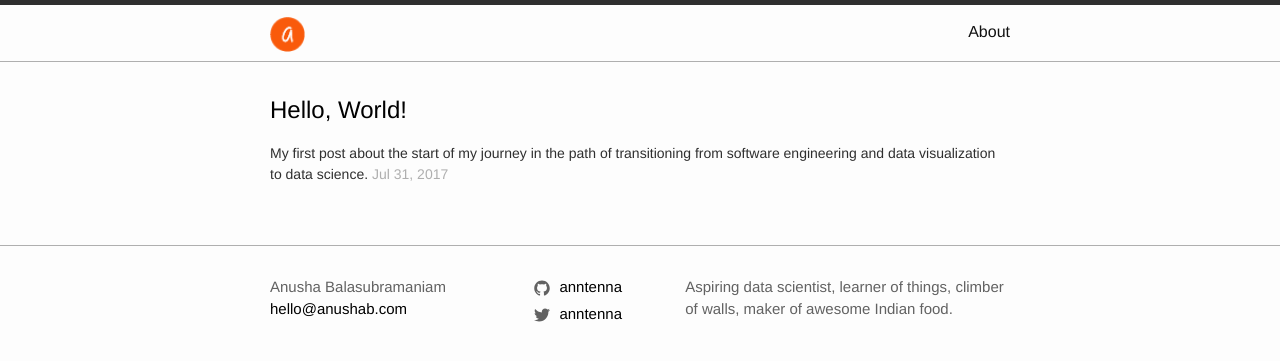
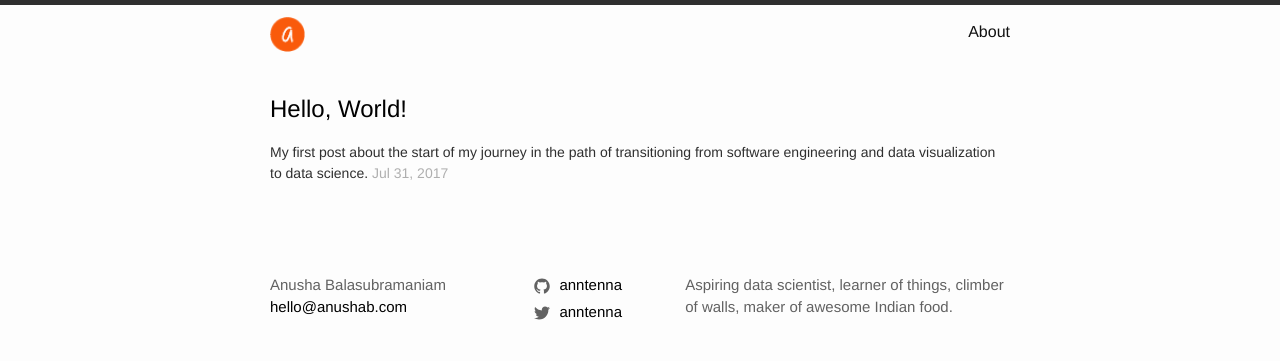
Before and after one commit to anntenna/anntenna.github.io, a Jekyll site: the page built from index.md, in a window 1280 px wide. Shown: the top 361 px of the page. Built offline with Jekyll 4.4.1, drawn with Linux system fonts in a browser that asks for light colours.

Commit message:
Add hover effect to logo, remove horizontal lines

```diff
--- a/_sass/minima/_layout.scss
+++ b/_sass/minima/_layout.scss
@@ -3,7 +3,7 @@
  */
 .site-header {
   border-top: 5px solid $grey-color-dark;
-  border-bottom: 1px solid $grey-color-light;
+  //border-bottom: 1px solid $grey-color-light;
   min-height: $spacing-unit * 1.865;
 
   // Positioning context for the mobile navigation icon
@@ -22,6 +22,19 @@
   &:visited {
     color: $grey-color-dark;
   }
+}
+
+header div a.site-title[href] {
+    display: block;
+    transform: translate3d(0,0,0);
+    -webkit-transform: translate3d(0,0,0);
+    transition: 160ms transform ease-out;
+    -webkit-transition: 160ms -webkit-transform ease-out;
+}
+
+header div a.site-title[href]:hover {
+    transform: translate3d(0,2px,0); -webkit-transform: translate3d(0,2px,0);
+    cursor:pointer;
 }
 
 .site-nav {
@@ -106,7 +119,7 @@
  * Site footer
  */
 .site-footer {
-  border-top: 1px solid $grey-color-light;
+  //border-top: 1px solid $grey-color-light;
   padding: $spacing-unit 0;
 }
 
```
